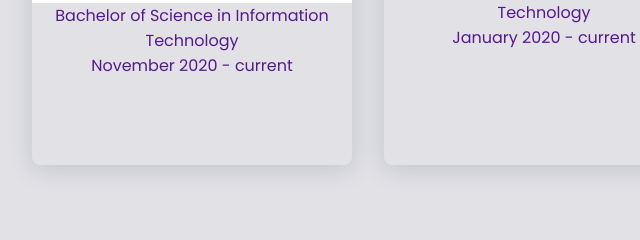
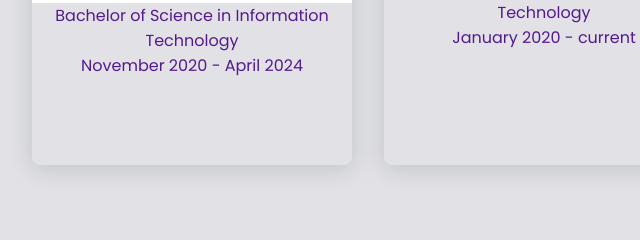
Before and after one commit to KageniSally/MyPortfolio, a plain HTML site: page index.html in a window 1280 px wide. Shown: the part 2442-2682 px from the top of the page, 96-736 px from the left. Drawn offline with nearby package versions, Linux system fonts and the light colour scheme; a script that the page names is missing; files whose address does not match are found by name.

Commit message:
Update index.html

```diff
--- a/index.html
+++ b/index.html
@@ -32,7 +32,7 @@
                     <li class="nav__item"><a href="#edu" class="nav__link active">Education</a></li>
                     <li class="nav__item"><a href="#exp" class="nav__link active">Experience</a></li>
 
-                    <li class="nav__item"><a href="#capstone" class="nav__link"><b>Capstone Work</b></a></li>
+<!--                     <li class="nav__item"><a href="#capstone" class="nav__link"><b>Capstone Work</b></a></li> -->
                     <li class="nav__item"><a href="#contact" class="nav__link">Contact</a></li>
                 </ul>
             </div>
@@ -183,7 +183,7 @@ I completed my degree in IT at Dedan Kimathi University, where I found the compl
                     <img src="dekut.png" alt="">
                     <p style="text-align: center; font:bold;" style="padding-top: 20px;font:bold;">Bachelor of Science
                         in Information Technology </p>
-                    <p style="text-align: center; font:bold;"> November 2020 - current</p>
+                    <p style="text-align: center; font:bold;"> November 2020 - April 2024</p>
                 </a>
                 <a href="" class="work__img">
 
```
